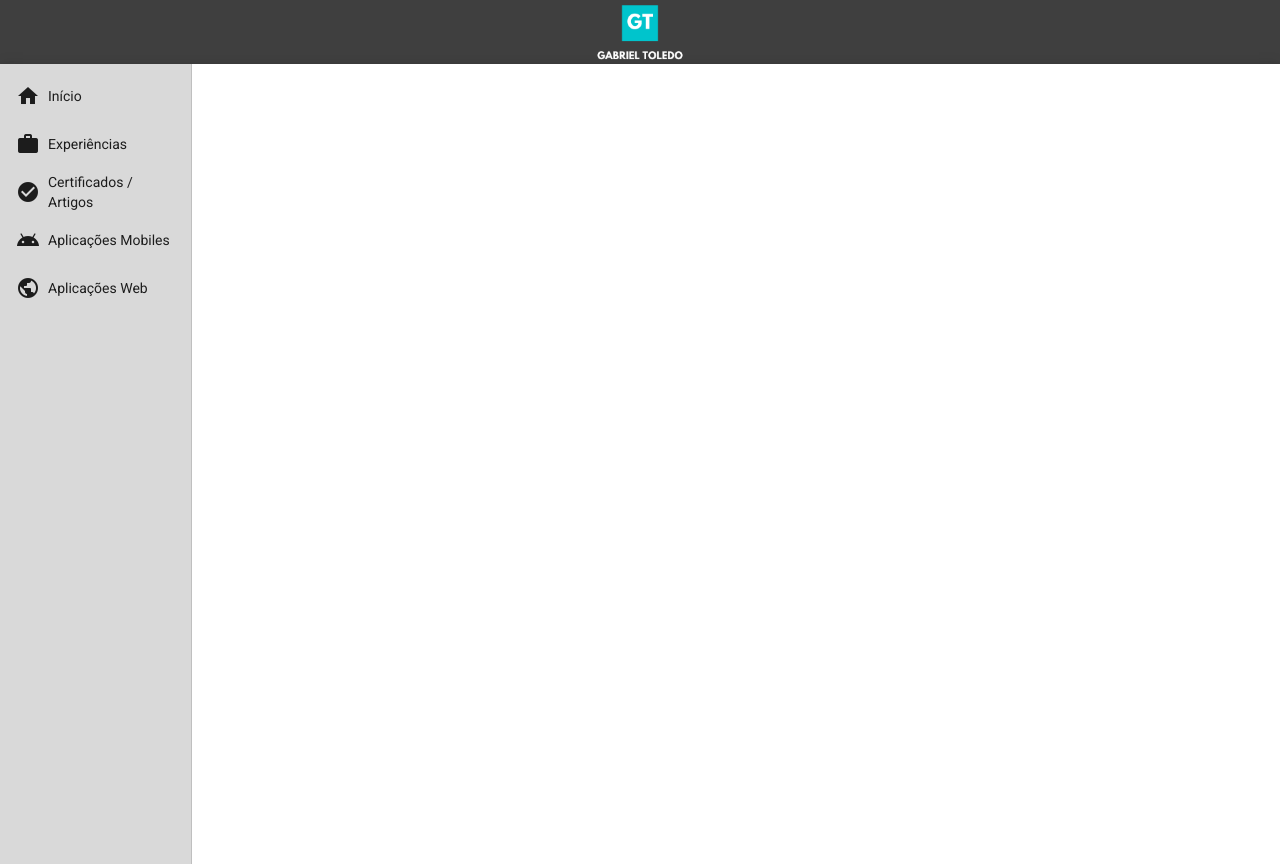
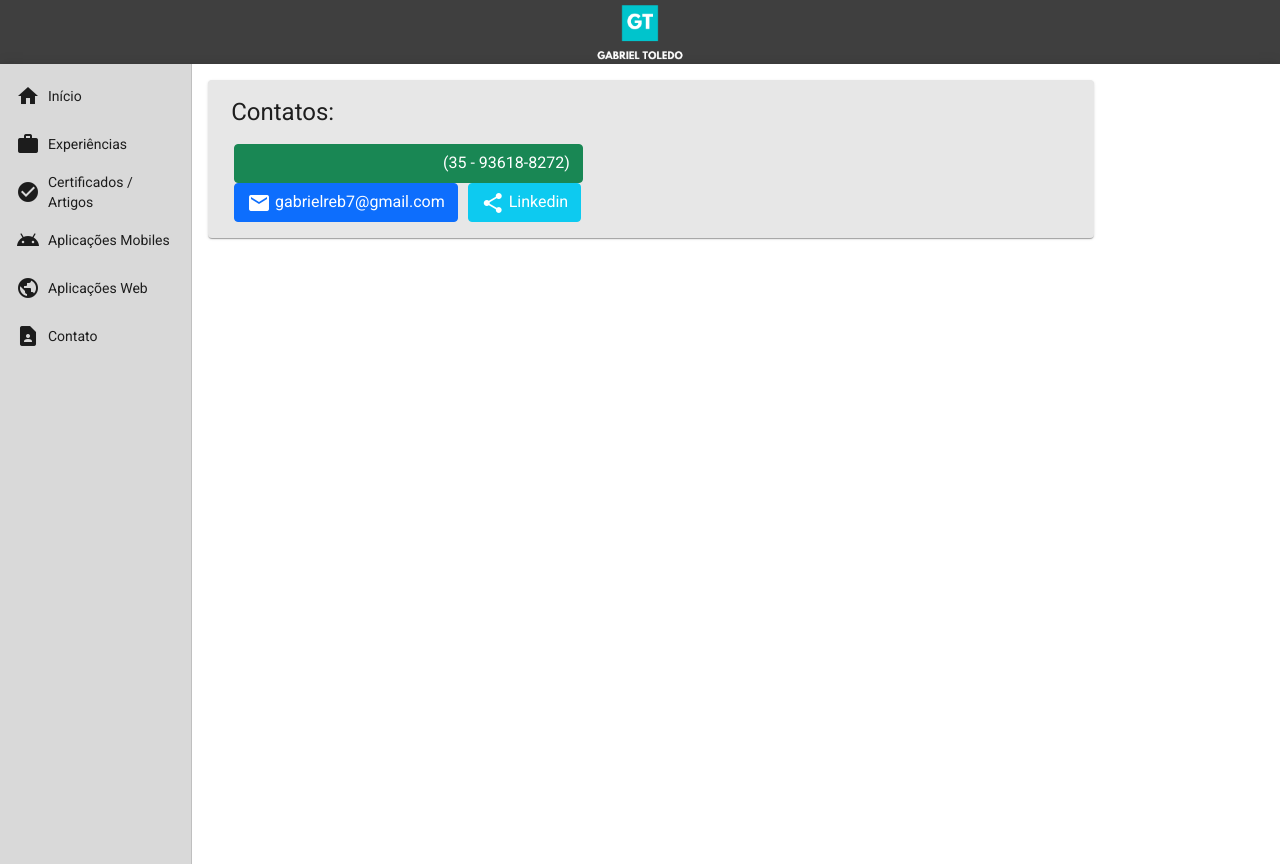
Before and after one commit to GabrielRebelloToledo/MeuPortifolio, an Angular app: page /contato in a window 1280 px wide. Before the commit this address led to /. Built offline with nearby package versions, Linux system fonts and the light colour scheme.

Commit message:
pagina de contato

```diff
--- a/src/app/app-routing.module.ts
+++ b/src/app/app-routing.module.ts
@@ -3,6 +3,7 @@ import { RouterModule, Routes } from '@angular/router';
 import { AplicacoesMobilesComponent } from './components/aplicacoes-mobiles/aplicacoes-mobiles.component';
 import { AplicacoesWebComponent } from './components/aplicacoes-web/aplicacoes-web.component';
 import { CertificadosComponent } from './components/certificados/certificados.component';
+import { ContatoComponent } from './components/contato/contato.component';
 import { ExperienciasComponent } from './components/experiencias/experiencias.component';
 import { InicioComponent } from './components/inicio/inicio.component';
 
@@ -27,6 +28,10 @@ const routes: Routes = [
     path:"aplicacoes/web",
     component:AplicacoesWebComponent
   },
+  {
+    path:"contato",
+    component:ContatoComponent
+  },
 
 ];
 
--- a/src/app/app.module.ts
+++ b/src/app/app.module.ts
@@ -13,6 +13,7 @@ import { FooterComponent } from './views/footer/footer.component';
 import { HeaderComponent } from './views/header/header.component';
 import { MenuComponent } from './views/menu/menu.component';
 import { MaterialModule } from './material/material.module';
+import { ContatoComponent } from './components/contato/contato.component';
 
 @NgModule({
   declarations: [
@@ -25,6 +26,7 @@ import { MaterialModule } from './material/material.module';
     FooterComponent,
     HeaderComponent,
     MenuComponent,
+    ContatoComponent,
 
   ],
   imports: [
--- /dev/null
+++ b/src/app/components/contato/contato.component.css
@@ -0,0 +1,51 @@
+/* .logo{
+    max-height: 15rem;
+    min-height: 5rem;
+    height: 15em;
+    } */
+
+    .paragraf{
+        padding-left: 0.3em;
+    }
+
+
+    img{
+        height: 10em;
+        padding-left:0.3em;
+    }
+
+    .caixa{
+        background-color: rgb(231, 231, 231);
+        width: 80%;
+    }
+
+    .b{
+        font-weight: bold;
+    }
+
+    .icone{
+        text-align: center;
+        align-items: center;
+        overflow: hidden;
+        vertical-align: middle;
+    }
+
+    .botao{
+
+        margin-left: 10px;
+
+    }
+
+    @media (min-width: 100px) and (max-width: 900px) {
+        .botao{
+            margin-left: 0px;
+            margin-bottom: 10px;
+
+        }
+     }
+    @media (min-width: 901px) and (max-width: 2440px) {
+        .botao{
+            margin-left: 10px;
+            margin-bottom: 0px;
+        }
+     }
--- /dev/null
+++ b/src/app/components/contato/contato.component.html
@@ -0,0 +1,34 @@
+<mat-card class="caixa">
+    <section ><!--/Início seção saiba -->
+        <div >
+          <div class="row">
+            <div class="col-8 d-flex ajuste">
+
+                <div >
+                    <h1 class="paragraf">Contatos:</h1>
+                    <a href="https://api.whatsapp.com/send?phone=5535936188272&text=Ol%C3%A1%2C%20bem%20vindo!%20Me%20encaminhe%20uma%20mensagem!" mat-list-item class="btn btn-success botao text-white">
+                        <i class="material-icons icone ">
+                        whatsapp
+                     </i>
+                     (35 - 93618-8272)
+                     </a>
+                    <a href="mailto:gabrielreb7@gmail.com" mat-list-item class="btn btn-primary botao text-white">
+                        <i class="material-icons icone" >
+                            email
+                     </i>
+                     gabrielreb7@gmail.com
+                     </a>
+                    <a href="https://www.linkedin.com/in/gabriel-toledo-50a08a188" mat-list-item class="btn btn-info botao text-white">
+                        <i class="material-icons icone" >
+                            share
+                     </i>
+                     Linkedin
+                     </a>
+
+                  </div>
+            </div>
+
+          </div>
+        </div>
+      </section><!--/FIM seção saiba -->
+    </mat-card>
--- /dev/null
+++ b/src/app/components/contato/contato.component.ts
@@ -0,0 +1,15 @@
+import { Component, OnInit } from '@angular/core';
+
+@Component({
+  selector: 'app-contato',
+  templateUrl: './contato.component.html',
+  styleUrls: ['./contato.component.css']
+})
+export class ContatoComponent implements OnInit {
+
+  constructor() { }
+
+  ngOnInit(): void {
+  }
+
+}
--- a/src/app/views/menu/menu.component.html
+++ b/src/app/views/menu/menu.component.html
@@ -35,6 +35,12 @@
             </i>
             Aplicações Web
          </a>
+         <a mat-list-item class="hov" routerLink="/contato">
+            <i class="material-icons">
+               contact_page
+            </i>
+            Contato
+         </a>
 
 
 
```
Also changed, not shown: 1 other file (tests, documents, lock files or other folders).
